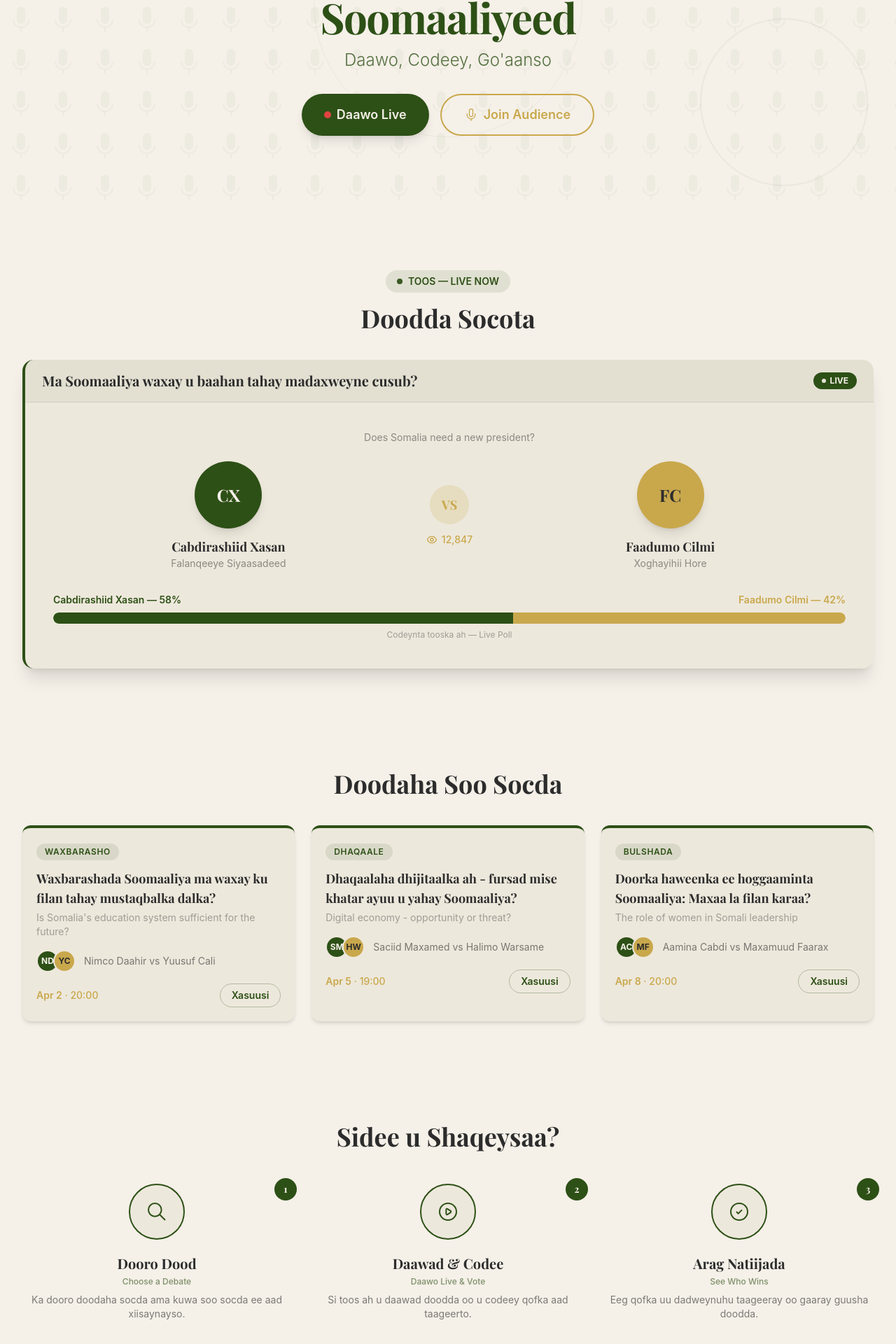
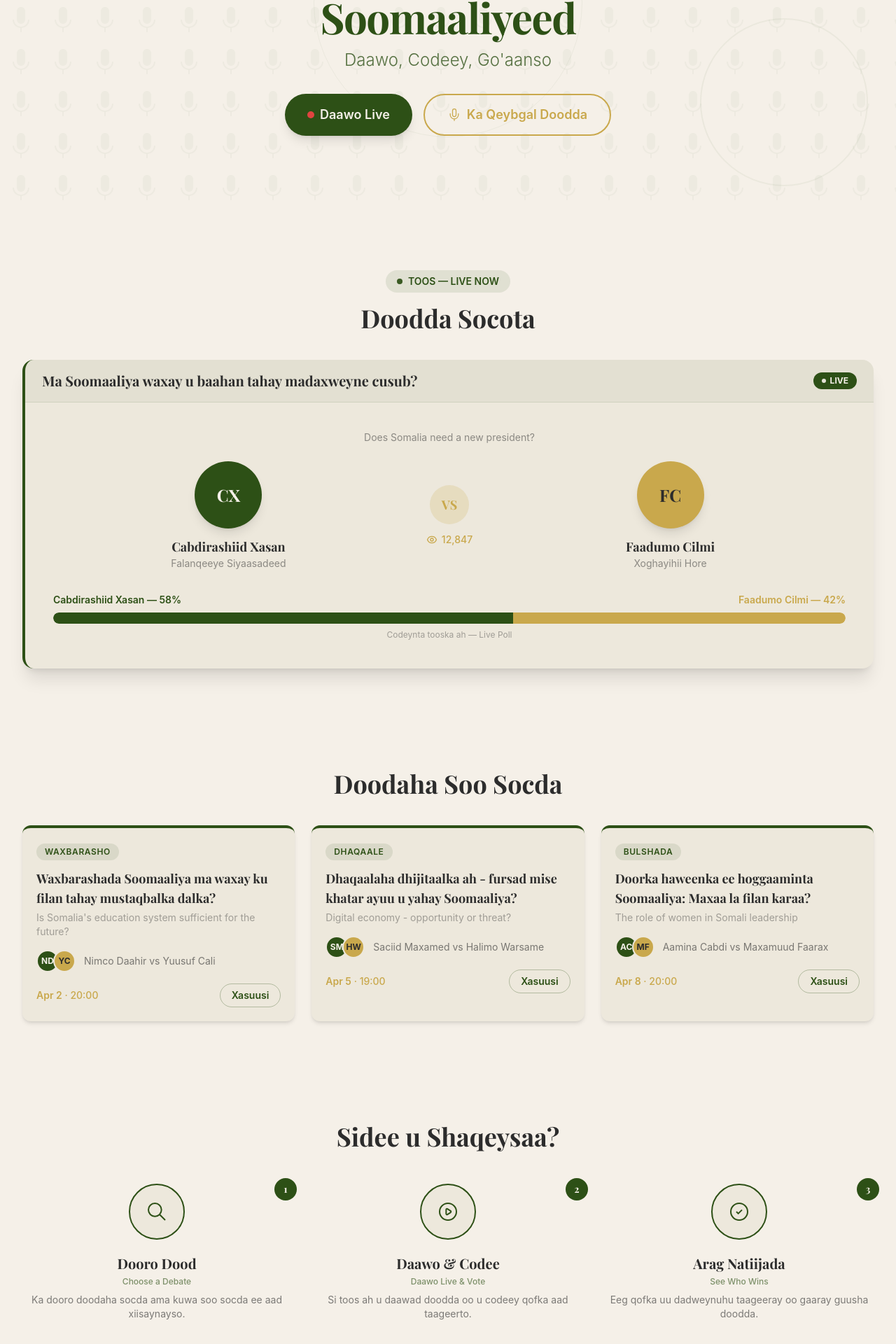
Before and after one commit to YusToyo/fadhi-ku-dirir, a Next.js app: page / in a window 1280 px wide. Shown: the part 378-2298 px from the top of the page at 70% size. Built offline with nearby package versions, Linux system fonts and the light colour scheme; a web font is replaced by a local one.

Commit message:
Fix: Daawad to Daawo

```diff
--- a/src/app/page.tsx
+++ b/src/app/page.tsx
@@ -58,7 +58,7 @@ export default function HomePage() {
                   <path d="M19 10v2a7 7 0 0 1-14 0v-2" />
                   <line x1="12" y1="19" x2="12" y2="22" />
                 </svg>
-                Join Audience
+                Ka Qeybgal Doodda
               </Link>
             </div>
           </div>
@@ -221,7 +221,7 @@ export default function HomePage() {
               },
               {
                 step: "2",
-                title: "Daawad & Codee",
+                title: "Daawo & Codee",
                 titleEn: "Daawo Live & Vote",
                 desc: "Si toos ah u daawad doodda oo u codeey qofka aad taageerto.",
                 icon: (
```
